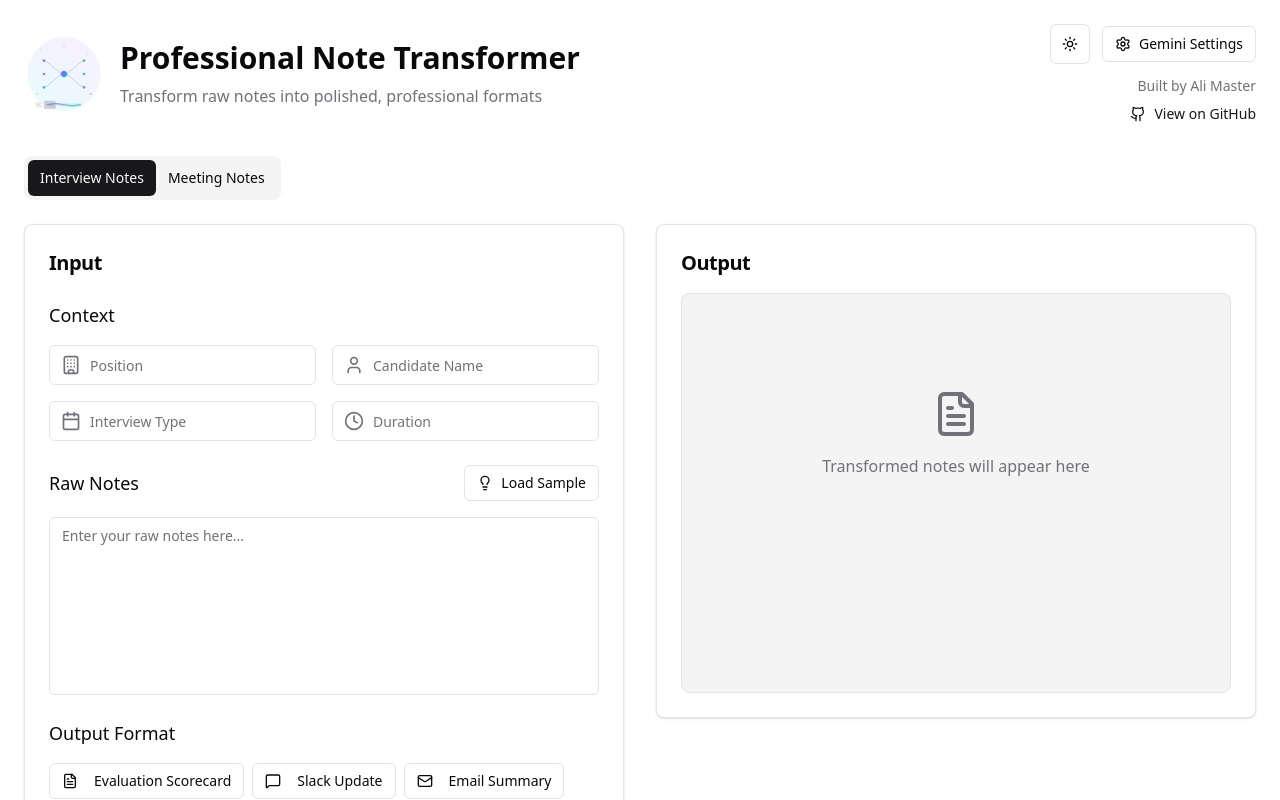
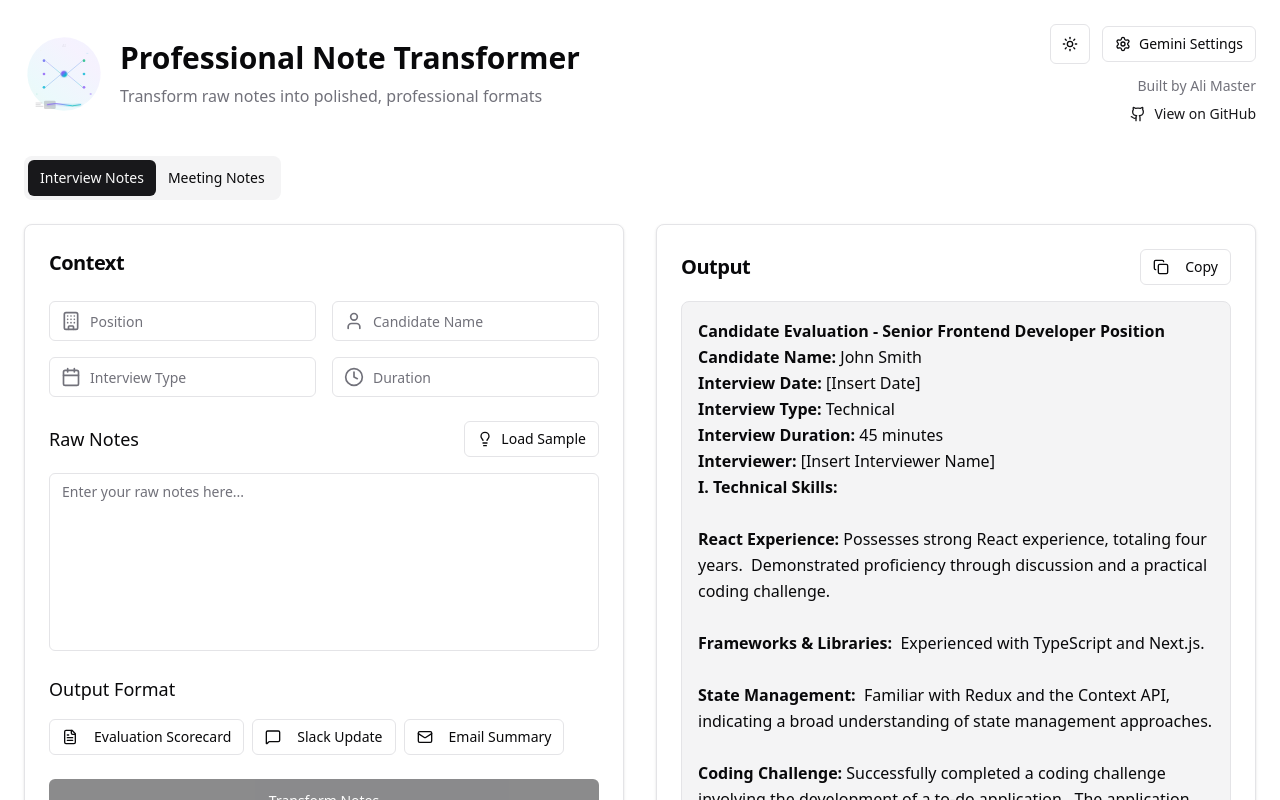
Before and after one commit to UnixVibes/note-flow, a React (Vite) app: page / in a window 1280 px wide. Shown: the top 800 px of the page. Built offline with nearby package versions, Linux system fonts and the light colour scheme.

Commit message:
feat: implement memoized markdown renderer component

```diff
--- a/package.json
+++ b/package.json
@@ -79,9 +79,11 @@
     "clsx": "2.1.1",
     "framer-motion": "^12.23.12",
     "lucide-react": "0.539.0",
+    "marked": "^16.1.2",
     "million": "^3.1.11",
     "react": "^19.1.1",
     "react-dom": "^19.1.1",
+    "react-markdown": "^10.1.0",
     "tailwind-merge": "3.3.1",
     "tw-animate-css": "1.3.6"
   },
--- a/src/components/context-form.tsx
+++ b/src/components/context-form.tsx
@@ -1,7 +1,6 @@
 import { Input } from "./ui/input";
 import type { NoteType, NoteContext } from "../lib/data";
 import { contextFields } from "../lib/data";
-import { t } from "../lib/translations";
 
 interface ContextFormProps {
   noteType: NoteType;
@@ -16,7 +15,6 @@ export function ContextForm({
 }: ContextFormProps) {
   return (
     <div className="space-y-4 mb-6">
-      <h3 className="text-lg font-medium text-foreground">{t("context")}</h3>
       <div className="grid grid-cols-1 sm:grid-cols-2 gap-3 sm:gap-4">
         {contextFields[noteType].map((field) => {
           const Icon = field.icon;
--- /dev/null
+++ b/src/components/memoized-markdown.tsx
@@ -0,0 +1,30 @@
+import { marked } from "marked";
+import { memo, useMemo } from "react";
+import ReactMarkdown from "react-markdown";
+
+function parseMarkdownIntoBlocks(markdown: string): string[] {
+  const tokens = marked.lexer(markdown);
+  return tokens.map((token) => token.raw);
+}
+
+const MemoizedMarkdownBlock = memo(
+  ({ content }: { content: string }) => {
+    return <ReactMarkdown>{content}</ReactMarkdown>;
+  },
+  (prevProps, nextProps) => {
+    if (prevProps.content !== nextProps.content) return false;
+    return true;
+  },
+);
+
+MemoizedMarkdownBlock.displayName = "MemoizedMarkdownBlock";
+
+export const MemoizedMarkdown = memo(({ content }: { content: string }) => {
+  const blocks = useMemo(() => parseMarkdownIntoBlocks(content), [content]);
+
+  return blocks.map((block, index) => (
+    <MemoizedMarkdownBlock content={block} key={`output-block_${index}`} />
+  ));
+});
+
+MemoizedMarkdown.displayName = "MemoizedMarkdown";
--- a/src/components/note-transformer.tsx
+++ b/src/components/note-transformer.tsx
@@ -29,7 +29,53 @@ export function NoteTransformer() {
   });
   const [rawNotes, setRawNotes] = useState("");
   const [finalUseCase, setFinalUseCase] = useState("");
-  const [output, setOutput] = useState("");
+  const [output, setOutput] =
+    useState(`**Candidate Evaluation - Senior Frontend Developer Position**
+
+**Candidate Name:** John Smith
+**Interview Date:** [Insert Date]
+**Interview Type:** Technical
+**Interview Duration:** 45 minutes
+**Interviewer:** [Insert Interviewer Name]
+
+**I. Technical Skills:**
+
+* **React Experience:** Possesses strong React experience, totaling four years.  Demonstrated proficiency through discussion and a practical coding challenge.
+* **Frameworks & Libraries:**  Experienced with TypeScript and Next.js.
+* **State Management:**  Familiar with Redux and the Context API, indicating a broad understanding of state management approaches.
+* **Coding Challenge:** Successfully completed a coding challenge involving the development of a to-do application.  The application exhibited a well-structured and organized codebase.
+
+**II. Soft Skills & Communication:**
+
+* **Communication:** Communicates effectively and articulately.
+* **Problem-Solving:**  Asks thoughtful and insightful questions, demonstrating a proactive approach to problem-solving.
+* **Teamwork:** Presents as a collaborative team member.
+
+**III. Areas for Development:**
+
+* **Backend Experience:**  Limited experience with backend technologies. This warrants further investigation depending on the specific requirements of the role.
+
+**IV. Other Relevant Information:**
+
+* **Salary Expectations:** $120,000 - $130,000
+* **Notice Period:** Two weeks.
+
+**V. Overall Assessment:**
+
+John Smith demonstrates strong frontend development skills and possesses a positive and collaborative demeanor. His proficiency in React, TypeScript, and Next.js, coupled with his ability to effectively complete a technical challenge, makes him a strong candidate.  However, his limited backend experience should be considered in relation to the specific needs of the role.  Further assessment of his backend capabilities may be beneficial.
+
+
+**VI. Recommendation:**
+
+[Select one and provide justification]
+
+* **Strong Recommendation:**  John Smith's skills and experience strongly align with the requirements of the Senior Frontend Developer position.
+* **Conditional Recommendation:**  John Smith is a strong candidate, but further assessment of his backend skills is recommended before a final decision.
+* **No Recommendation:** [Only select if the candidate is not suitable, and provide clear justification]
+
+
+**Interviewer Signature:** _________________________
+**Date:** _________________________`);
   const [isTransforming, setIsTransforming] = useState(false);
 
   const handleContextChange = (field: string, value: string) => {
@@ -86,7 +132,7 @@ export function NoteTransformer() {
             <Card className="p-4 sm:p-6">
               <CardHeader className="p-0 pb-4 sm:pb-6">
                 <CardTitle className="text-lg sm:text-xl">
-                  {t("input")}
+                  {t("context")}
                 </CardTitle>
               </CardHeader>
 
--- a/src/components/output-display.tsx
+++ b/src/components/output-display.tsx
@@ -2,6 +2,7 @@ import { Copy, FileText } from "lucide-react";
 import { Button } from "./ui/button";
 import { Card, CardContent, CardHeader, CardTitle } from "./ui/card";
 import { t } from "../lib/translations";
+import { MemoizedMarkdown } from "./memoized-markdown.tsx";
 
 interface OutputDisplayProps {
   output: string;
@@ -30,7 +31,7 @@ export function OutputDisplay({ output, onCopy }: OutputDisplayProps) {
         <div className="min-h-[300px] sm:min-h-[400px] p-3 sm:p-4 bg-muted rounded-lg border">
           {output ? (
             <div className="whitespace-pre-wrap text-foreground leading-relaxed text-sm sm:text-base">
-              {output}
+              <MemoizedMarkdown content={output} />
             </div>
           ) : (
             <div className="text-muted-foreground text-center py-16 sm:py-20">
--- a/src/lib/ai.ts
+++ b/src/lib/ai.ts
@@ -1,6 +1,6 @@
 import { generateText } from "ai";
 import { createGoogleGenerativeAI } from "@ai-sdk/google";
-import type { NoteType, NoteContext } from "./data";
+import type { NoteContext, NoteType } from "./data";
 
 export interface GeminiSettings {
   model: string;
@@ -10,7 +10,6 @@ export interface GeminiSettings {
 export const GEMINI_MODELS = [
   "gemini-1.5-pro",
   "gemini-1.5-flash",
-  "gemini-1.5-flash-8b",
   "gemini-pro",
 ];
 
@@ -51,7 +50,7 @@ export function getTransformationPrompt(
     .map(([key, value]) => `${key}: ${value}`)
     .join(", ");
 
-  const basePrompt = `Transform the following raw notes into a professional ${finalUseCase} format.
+  return `Transform the following raw notes into a professional ${finalUseCase} format.
 
 Context: ${contextString}
 
@@ -66,8 +65,6 @@ Instructions:
 - Keep the tone appropriate for the intended use case
 
 Format the output as a ${finalUseCase} would appear in a professional setting.`;
-
-  return basePrompt;
 }
 
 export async function getAIResponse(prompt: string): Promise<string> {
--- a/src/lib/translations.ts
+++ b/src/lib/translations.ts
@@ -3,7 +3,6 @@ export const TRANSLATIONS = {
   appDescription: "Transform raw notes into polished, professional formats",
   interviewNotes: "Interview Notes",
   meetingNotes: "Meeting Notes",
-  input: "Input",
   context: "Context",
   position: "Position",
   candidateName: "Candidate Name",
```
Also changed, not shown: 1 other file (tests, documents, lock files or other folders).
